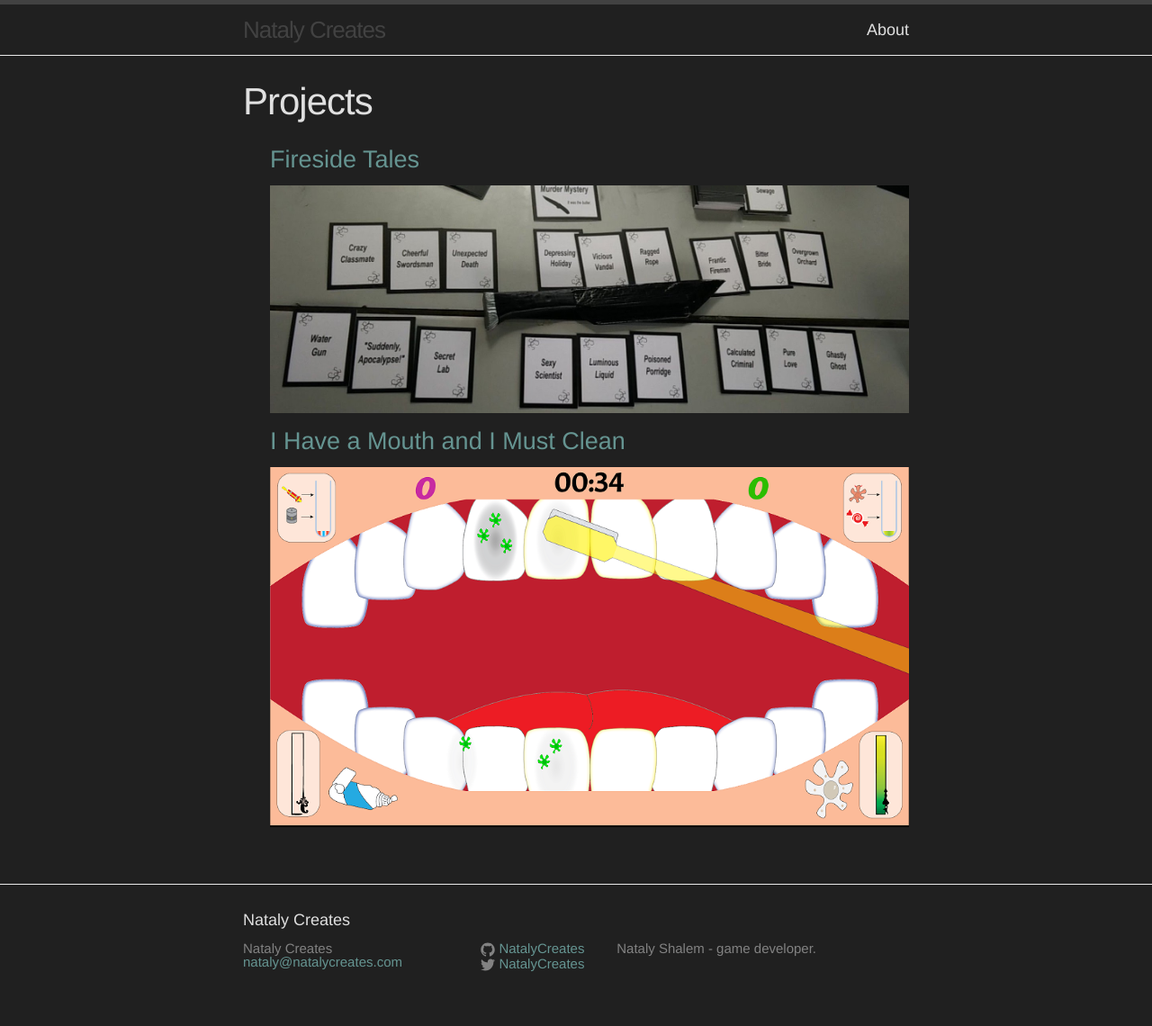
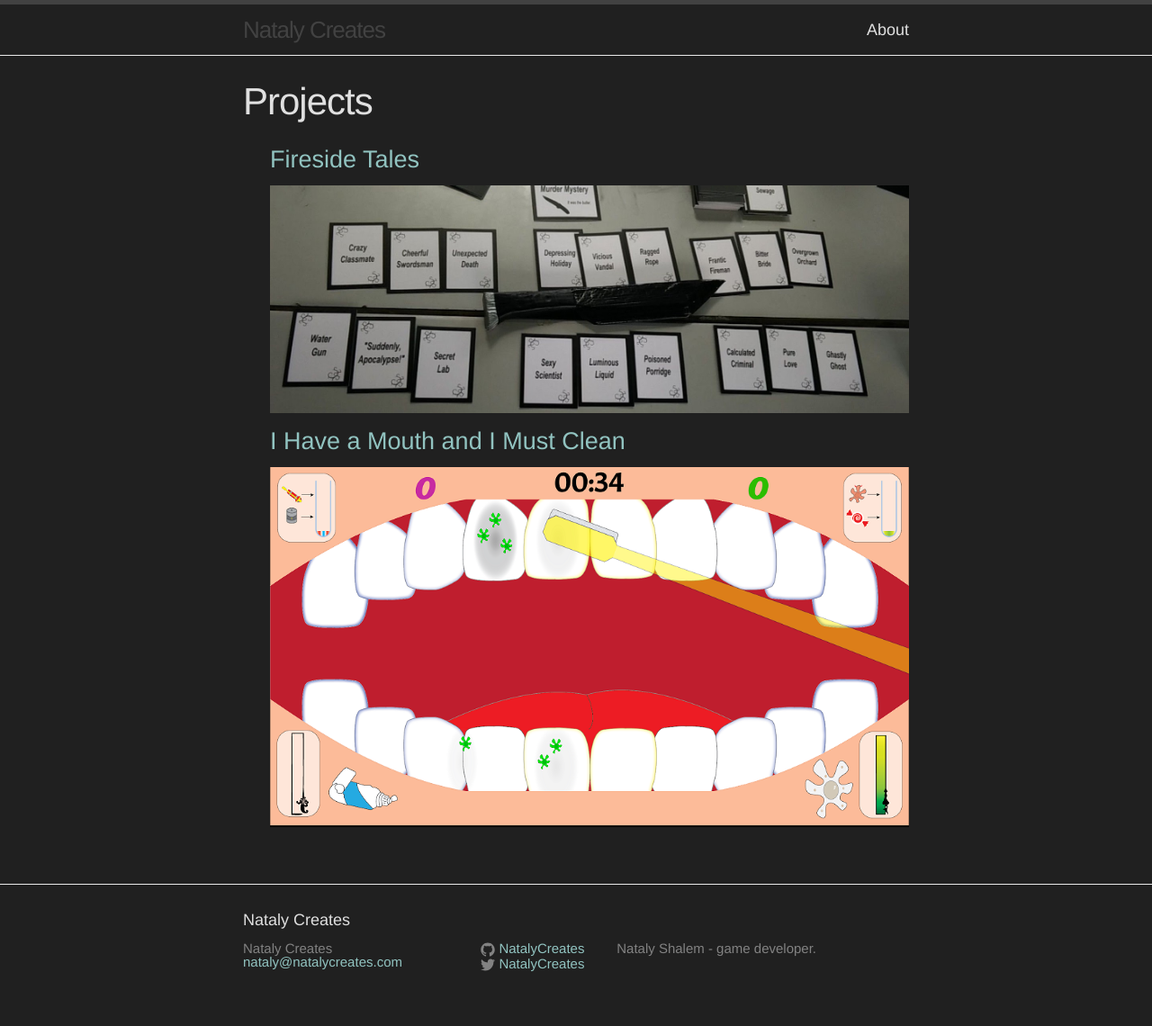
Before and after one commit to NatalyCreates/NatalyCreates.github.io, a Jekyll site: the page built from index.html, in a window 1280 px wide. Shown: the whole page at 90% size. Built offline with Jekyll 4.4.1, drawn with Linux system fonts in a browser that asks for light colours.

Commit message:
link color

```diff
--- a/css/main.scss
+++ b/css/main.scss
@@ -16,7 +16,7 @@ $spacing-unit:     30px;
 
 $text-color:       #e0e0e0;
 $background-color: #202020;
-$brand-color:      #659491;
+$brand-color:      #91c3c0;
 
 $grey-color:       #828282;
 $grey-color-light: lighten($grey-color, 40%);
```
